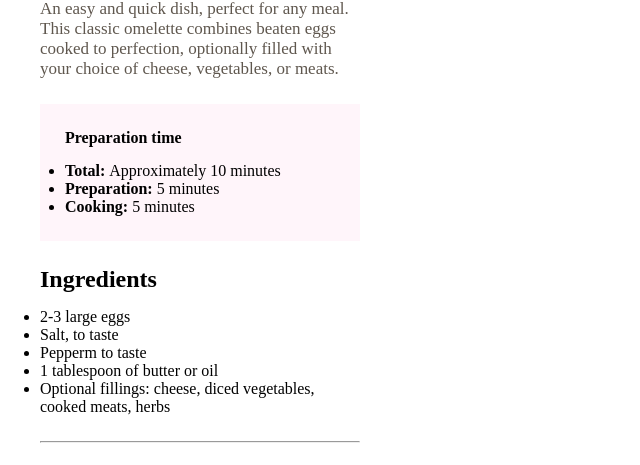
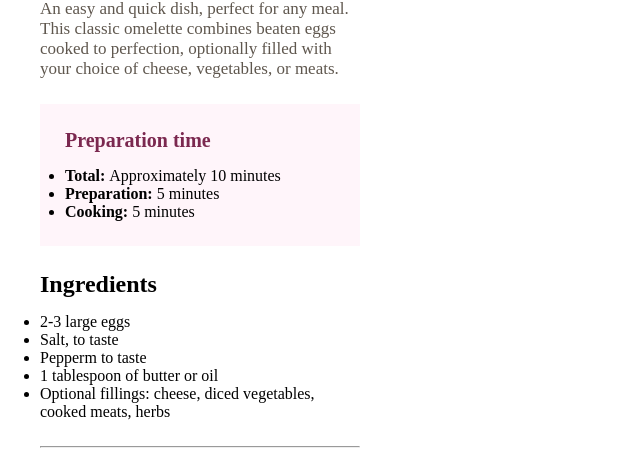
Before and after one commit to AnthonyLPZ0/recipe-page, a plain HTML site: page index.html in a window 1280 px wide. Shown: the part 318-783 px from the top of the page, without its empty margins (0-640 px from the left). Drawn offline with Linux system fonts and the light colour scheme.

Commit message:
style: se agrego el color y font-size al h4 con la clase .recipe-time

```diff
--- a/style.css
+++ b/style.css
@@ -54,3 +54,8 @@ section,hr{
    background-color: var(--section-time-background);
    padding: 25px;
 }
+
+.recipe-time{
+   color: var(--subtitle-time-color);
+   font-size: 20px;
+}
```
